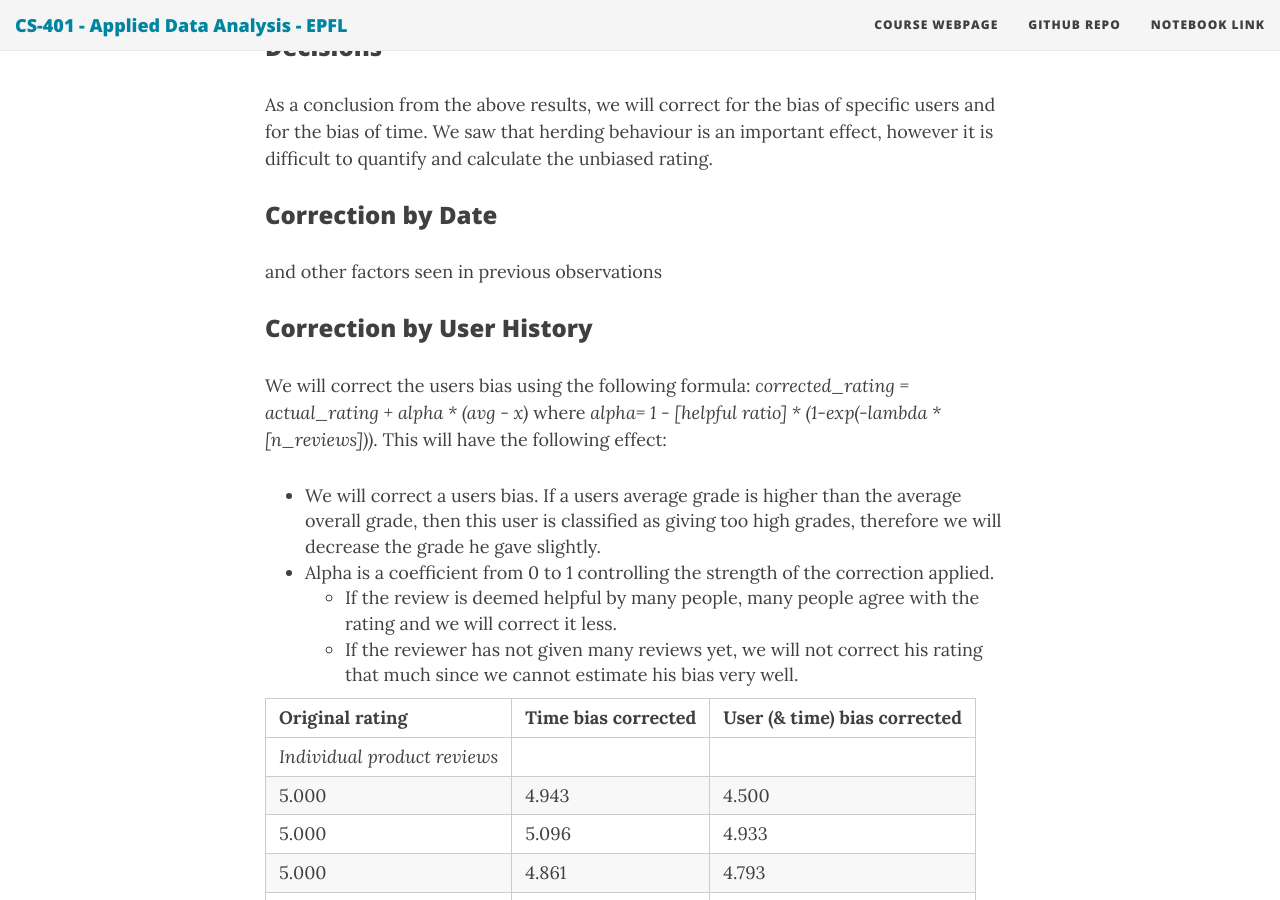
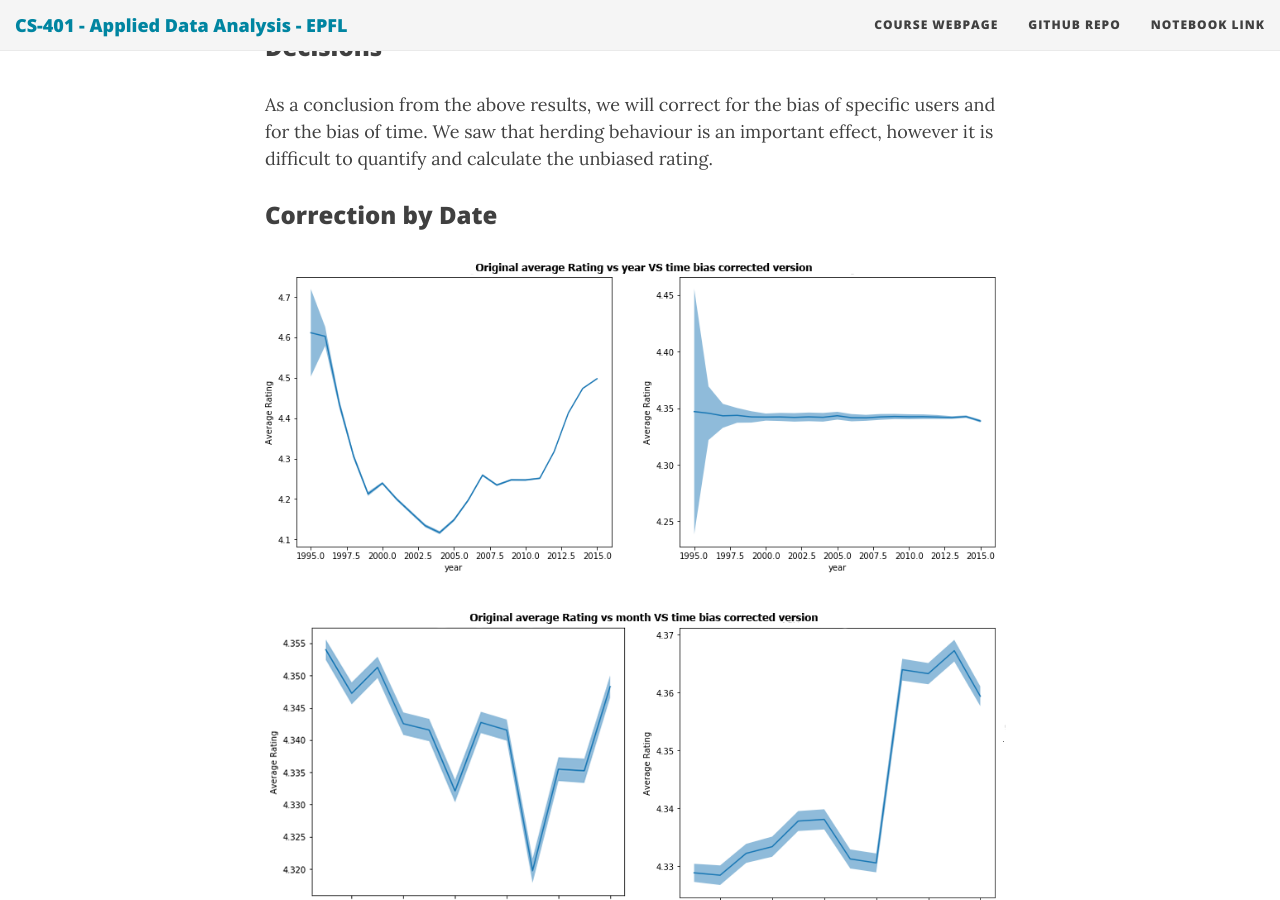
Before and after one commit to ada-lyn/ada-lyn.github.io, a Jekyll site: the page built from index.md, in a window 1280 px wide and 900 px high, scrolled down 32294 px. Built offline with Jekyll 4.4.1, drawn with Linux system fonts in a browser that asks for light colours; nearby versions of some CDN libraries.

Commit message:
Update index.md

```diff
--- a/index.md
+++ b/index.md
@@ -367,7 +367,18 @@ As a conclusion from the above results, we will correct for the bias of specific
 
 ### Correction by Date
 
-and other factors seen in previous observations
+<p float="left">
+  <img src="/img/time_correction/N1.png" width="99%" />
+</p>
+<p float="left">
+  <img src="/img/time_correction/N2.png" width="99%" />
+</p>
+<p float="left">
+  <img src="/img/time_correction/N3.png" width="99%" />
+</p>
+<p float="left">
+  <img src="/img/time_correction/N4.png" width="99%" />
+</p>
 
 ### Correction by User History
 
```
